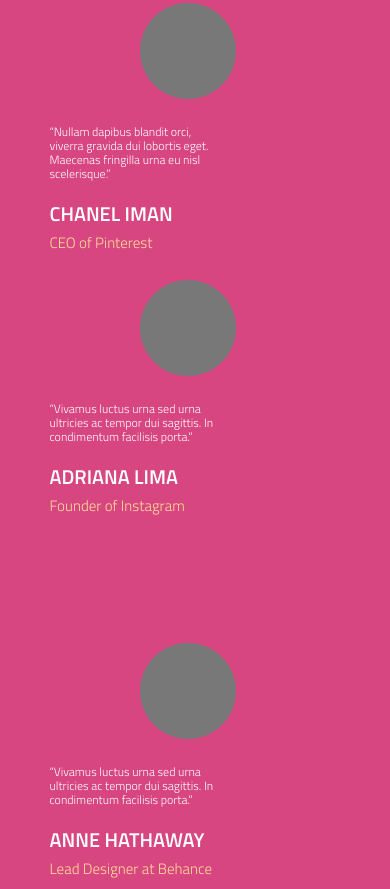
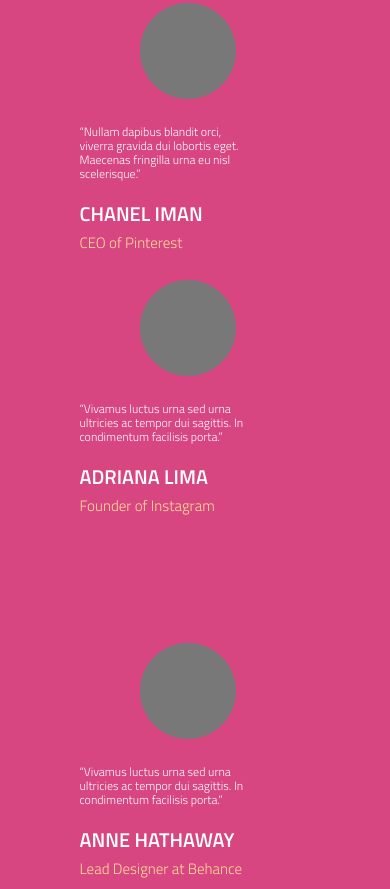
Before and after one commit to fardinahmmad/cuda-landing-page, a plain HTML site: page index.html in a window 390 px wide. Shown: the part 4355-5244 px from the top of the page. Drawn offline with Linux system fonts and the light colour scheme.

Commit message:
Update mobile.css

```diff
--- a/mobile.css
+++ b/mobile.css
@@ -91,7 +91,7 @@
       margin: 20px 30px;
     }
     #review .box-part .box-p{
-      margin: 0px 30px;
+      margin: 0px 60px;
     }
      #portfolio img{
         max-width: 100%;
```
